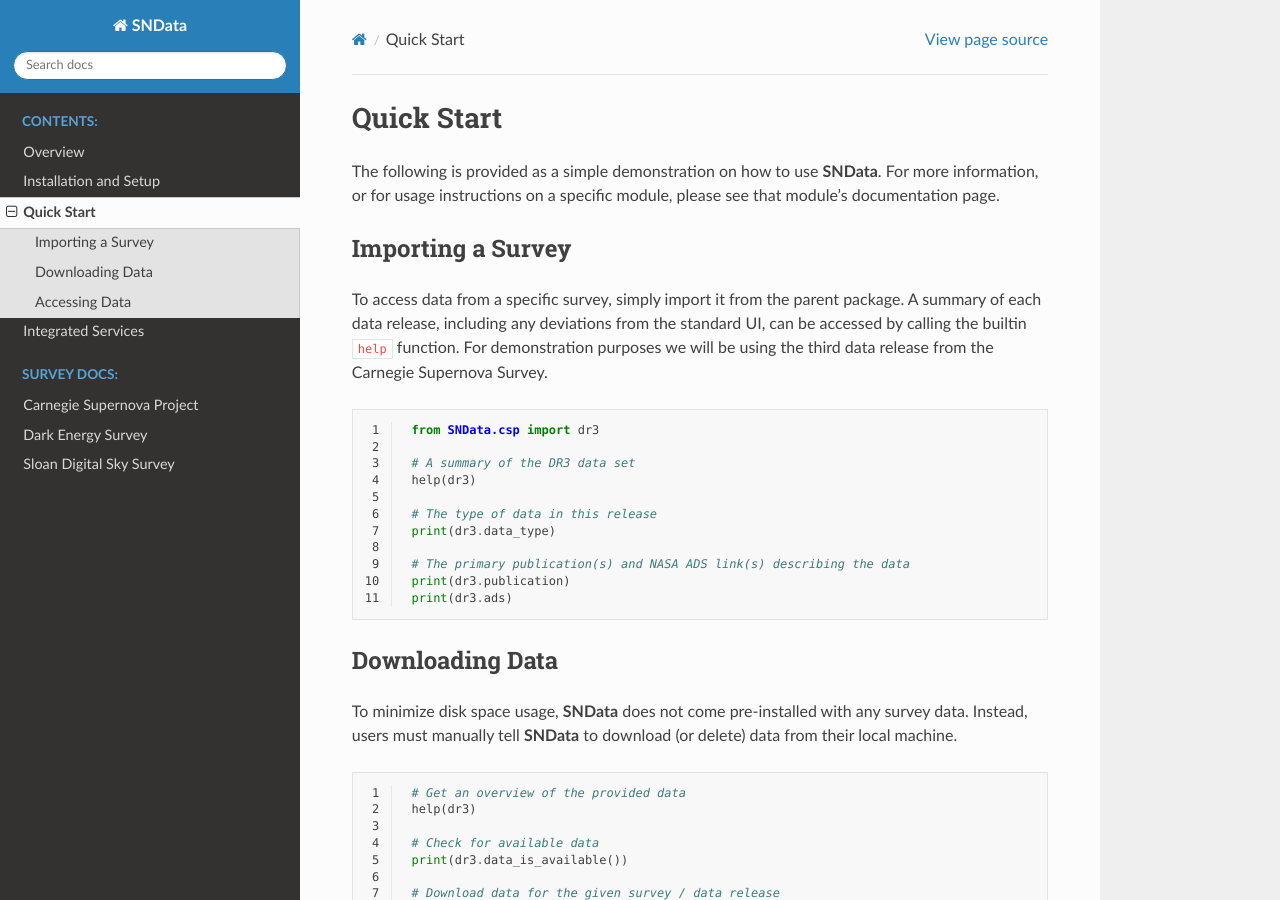
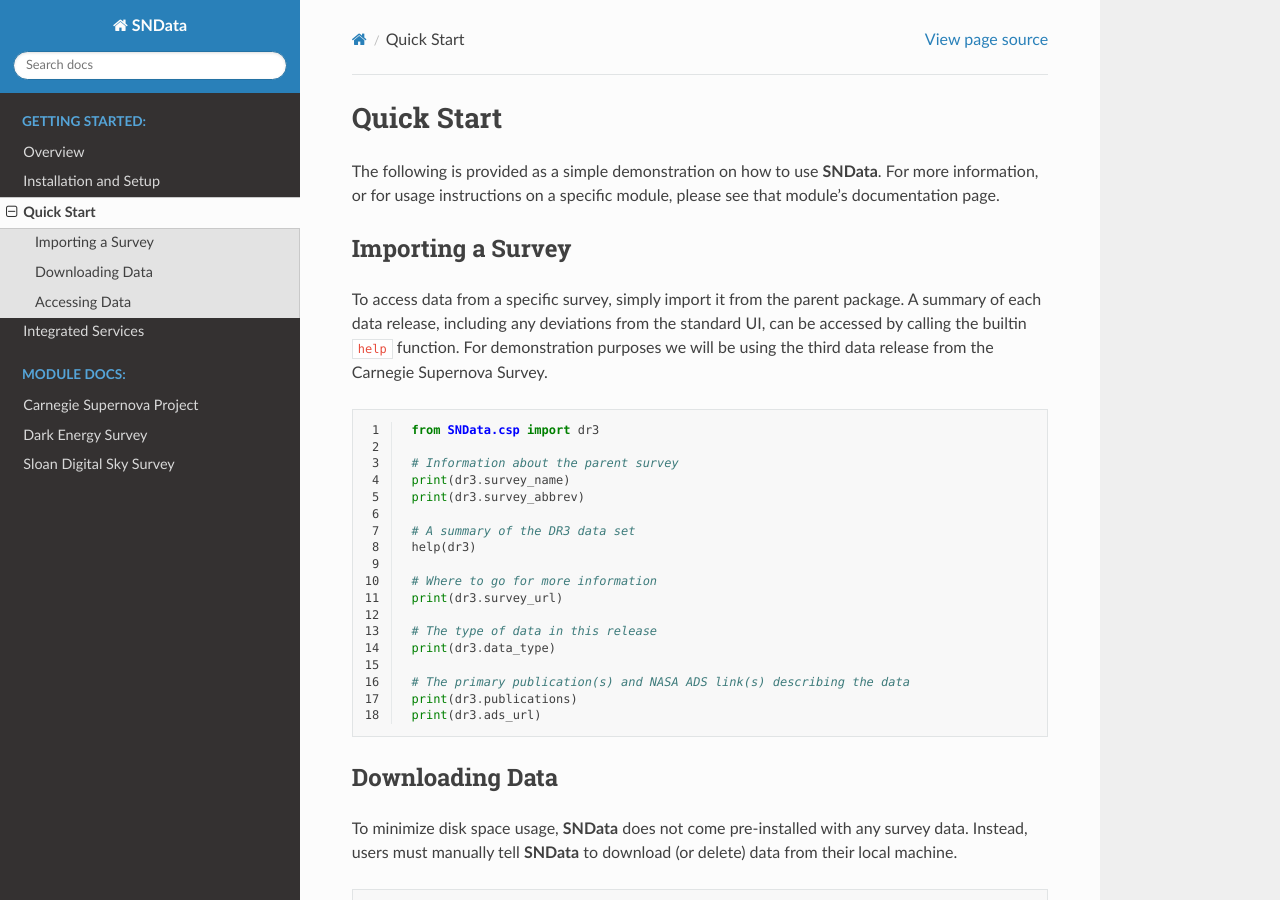
Before and after one commit to sncosmo/SNData, a Sphinx documentation site: the page built from docs/source/quick_start.rst, in a window 1280 px wide and 900 px high. Built offline with Sphinx 7.4.7 and the Read the Docs theme 2.0.0, drawn with Linux system fonts in a browser that asks for light colours.

```diff
--- a/docs/source/des.rst
+++ b/docs/source/des.rst
@@ -19,6 +19,8 @@ Third Year Cosmology Release
 
 .. py:currentmodule:: SNData.des.sn3yr
 
+**Attribute Summaries:**
+
 .. autosummary::
 
     delete_module_data
@@ -31,6 +33,8 @@ Third Year Cosmology Release
     register_filters
     band_names
 
+**Function Documentation:**
+
 .. autofunction:: delete_module_data
 .. autofunction:: download_module_data
 .. autofunction:: get_available_ids
--- a/docs/source/index.rst
+++ b/docs/source/index.rst
@@ -41,7 +41,7 @@ Available Data
 .. toctree::
    :hidden:
    :maxdepth: 1
-   :caption: Contents:
+   :caption: Getting Started:
 
    Overview<self>
    installation
@@ -51,7 +51,7 @@ Available Data
 .. toctree::
    :hidden:
    :maxdepth: 1
-   :caption: Survey Docs:
+   :caption: Module Docs:
 
    csp
    des
--- a/docs/source/quick_start.rst
+++ b/docs/source/quick_start.rst
@@ -19,15 +19,22 @@ Carnegie Supernova Survey.
 
     from SNData.csp import dr3
 
+    # Information about the parent survey
+    print(dr3.survey_name)
+    print(dr3.survey_abbrev)
+
     # A summary of the DR3 data set
     help(dr3)
+
+    # Where to go for more information
+    print(dr3.survey_url)
 
     # The type of data in this release
     print(dr3.data_type)
 
     # The primary publication(s) and NASA ADS link(s) describing the data
-    print(dr3.publication)
-    print(dr3.ads)
+    print(dr3.publications)
+    print(dr3.ads_url)
 
 
 Downloading Data
--- a/docs/source/sdss.rst
+++ b/docs/source/sdss.rst
@@ -20,6 +20,8 @@ Sako 2018
 
 .. py:currentmodule:: SNData.sdss.sako18
 
+**Attribute Summaries:**
+
 .. autosummary::
 
     delete_module_data
@@ -31,6 +33,8 @@ Sako 2018
     load_table
     register_filters
 
+**Function Documentation:**
+
 .. autofunction:: delete_module_data
 .. autofunction:: download_module_data
 .. autofunction:: get_available_ids
```
Also changed, not shown: docs/source/csp.rst (+8 -0 lines).
